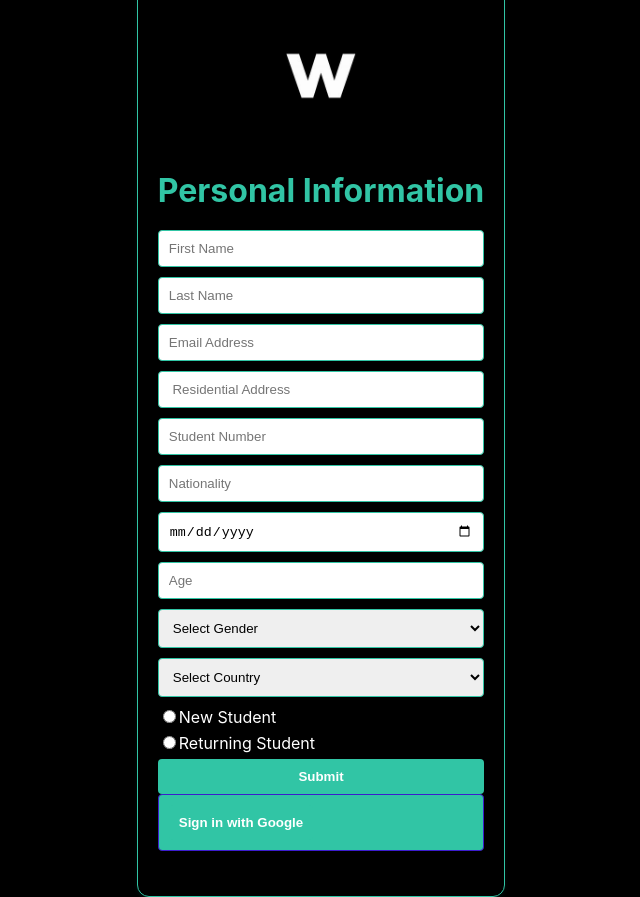
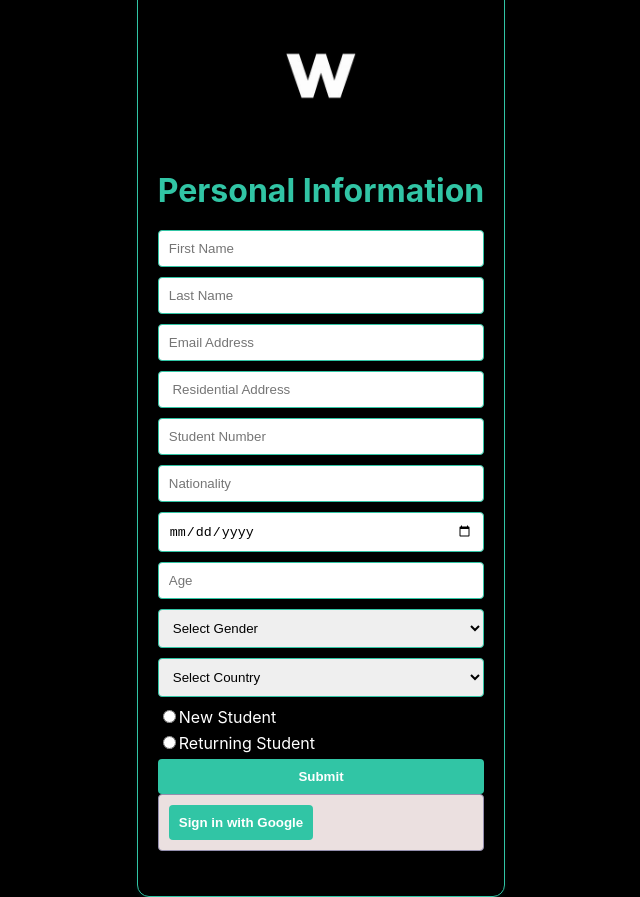
Before and after one commit to Mfundo-debug/Object_django-react, a React (Create React App) app in the folder conference_registration/registration-frontend/: page / in a window 1280 px wide. Shown: the whole page, without its empty margins (351-991 px from the left). Built offline with nearby package versions, Linux system fonts and the light colour scheme; no server answers.

Commit message:
google button css style

```diff
--- a/conference_registration/registration-frontend/src/components/RegistrationForm.css
+++ b/conference_registration/registration-frontend/src/components/RegistrationForm.css
@@ -89,9 +89,9 @@ h1 {
 .google-button {
     margin-bottom: 25px;
     padding: 10px;
-    border: 1px solid #3c1ccd; /* Set input border color */
+    border: 1px solid #948fae; /* Set input border color */
     border-radius: 4px;
-    background-color: #31c5a5;
+    background-color: hsl(0, 23%, 90%);
     color: white;
     font-weight: bold;
     cursor: pointer;
```
